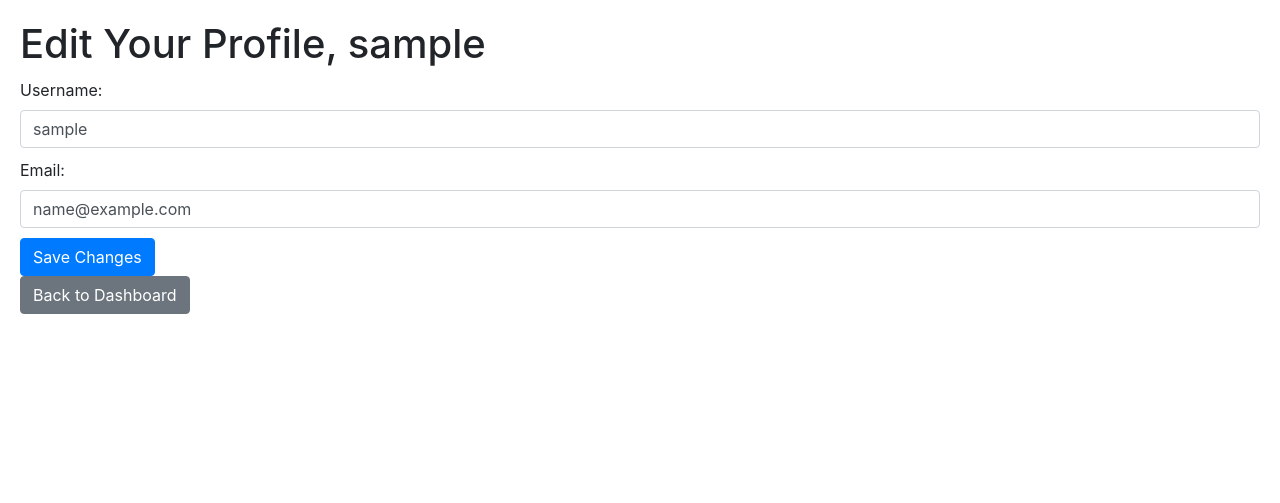
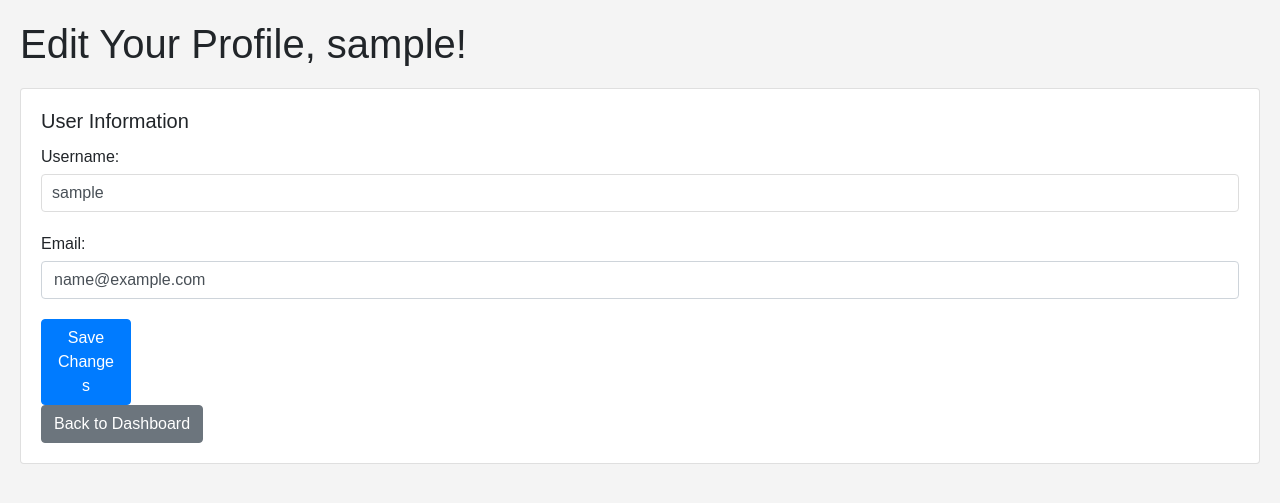
Before and after one commit to andygqw/JobApplicationRecorder, a Flask app: page /profile in a window 1280 px wide. Shown: the top 503 px of the page. Run offline with Flask 3, Linux system fonts and the light colour scheme; the visitor is signed in with stand-in values (Sample User, id 1); tables that the repository leaves empty or names only in its code hold one stand-in row (values such as "Sample post"); some libraries are stand-ins or nearby versions.

Commit message:
css manip

```diff
--- a/static/css/style.css
+++ b/static/css/style.css
@@ -23,6 +23,17 @@ header h1 {
 
 main {
     padding: 0px;
+}
+
+.dashboard-container {
+    margin: 20px;
+}
+.welcome-message {
+    margin-bottom: 20px;
+}
+textarea {
+    width: 500px;
+    height: 200px;
 }
 
 .welcome-section{
--- a/templates/profile.html
+++ b/templates/profile.html
@@ -4,20 +4,16 @@
     <meta charset="UTF-8">
     <title>Edit Profile</title>
     <link rel="stylesheet" href="https://stackpath.bootstrapcdn.com/bootstrap/4.3.1/css/bootstrap.min.css">
-    <style>
-        .edit-profile-container {
-            margin: 20px;
-        }
-        .form-group {
-            margin: 10px 0;
-        }
-    </style>
+    <link rel="stylesheet" href="{{ url_for('static', filename='css/style.css') }}">
 </head>
 <body>
-    <div class="edit-profile-container">
+    <div class="dashboard-container">
         <div class="welcome-message">
-            <h1>Edit Your Profile, {{ user.username }}</h1>
+            <h1>Edit Your Profile, {{ user.username }}!</h1>
         </div>
+        <div class="card">
+            <div class="card-body">
+                <h5 class="card-title">User Information</h5>
                 <form action="" method="POST">
                     <div class="form-group">
                         <label for="username">Username:</label>
@@ -31,6 +27,8 @@
                 </form>
                 <a href="/dashboard" class="btn btn-secondary">Back to Dashboard</a>
             </div>
+        </div>
+    </div>
 
     <script src="https://code.jquery.com/jquery-3.3.1.slim.min.js"></script>
     <script src="https://cdnjs.cloudflare.com/ajax/libs/popper.js/1.14.7/umd/popper.min.js"></script>
```
Also changed, not shown: templates/dashboard.html (+0 -13 lines). Lines whose indentation alone changed are shown as unchanged.
